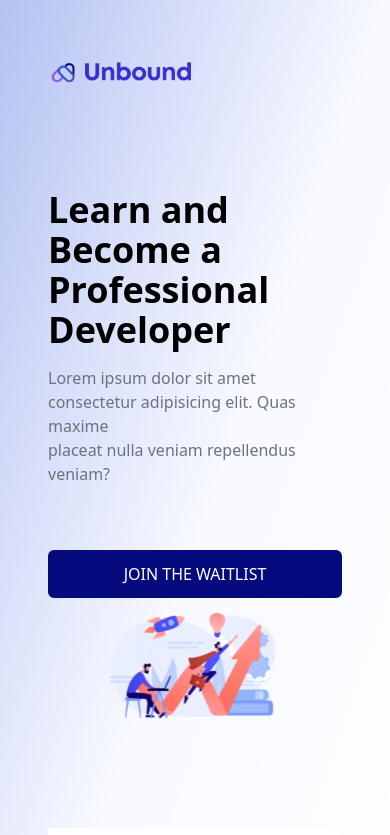
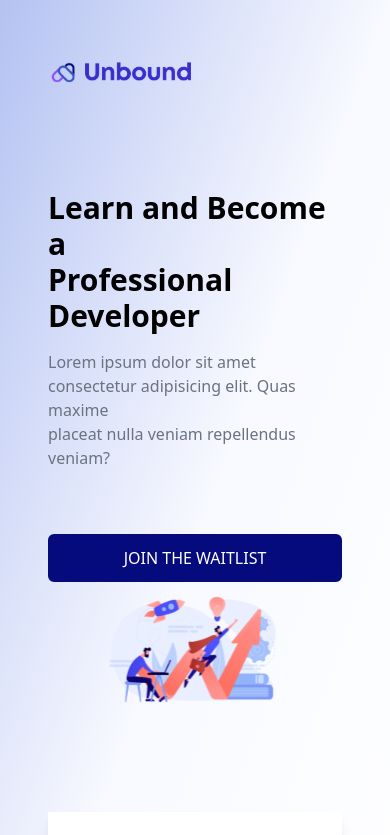
Before and after one commit to rohit-0308/unbound-waitlist, a Next.js app: page /components/Waitlist in a window 390 px wide. Shown: the top 835 px of the page. Built offline with nearby package versions, Linux system fonts and the light colour scheme.

Commit message:
sollved allignment

```diff
--- a/package.json
+++ b/package.json
@@ -11,7 +11,8 @@
   "dependencies": {
     "next": "11.1.2",
     "react": "17.0.2",
-    "react-dom": "17.0.2"
+    "react-dom": "17.0.2",
+    "styled-components": "^5.3.1"
   },
   "devDependencies": {
     "autoprefixer": "^10.3.4",
--- a/pages/components/Waitlist.js
+++ b/pages/components/Waitlist.js
@@ -31,7 +31,7 @@ function Header() {
 
       <section className="flex flex-col pl-12 pr-12 py-10 justify-between items-center md:pl-48 md:flex-row">
         <div className="flex flex-col ">
-          <p className="font-bold text-4xl md:text-5xl">
+          <p className="font-bold text-3xl md:text-5xl">
             Learn and Become a <br /> Professional Developer
           </p>
           <p className="py-4 text-gray-500 ">
```
Also changed, not shown: 2 other files (tests, documents, lock files or other folders).
